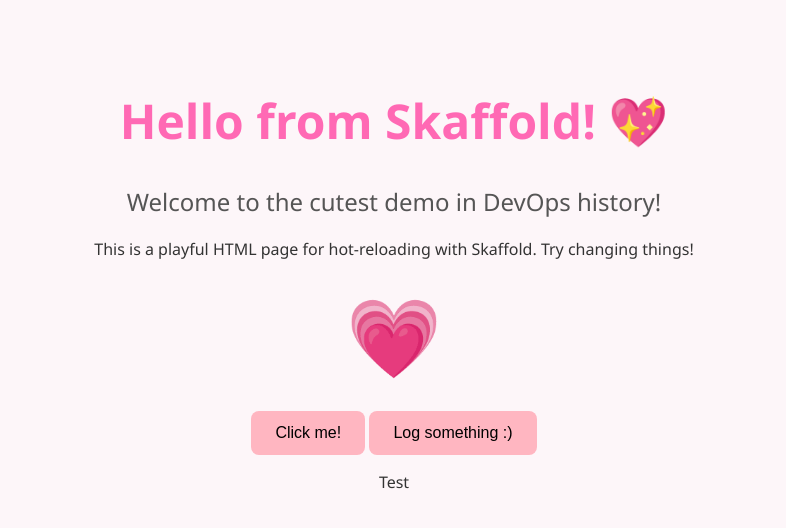
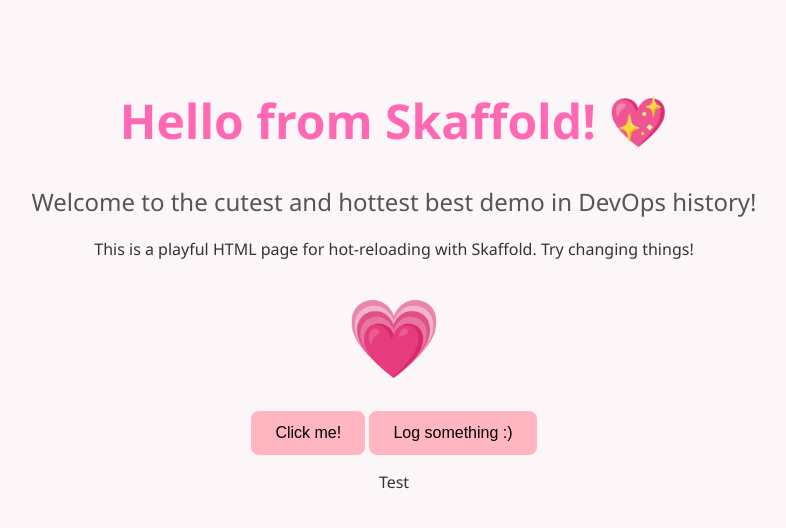
Before and after one commit to antoniamikey/DevOps, a plain HTML site: page index.html in a window 1280 px wide. Shown: the top 528 px of the page, without its empty margins (246-1032 px from the left). Drawn offline with Linux system fonts and the light colour scheme.

Commit message:
Updates HTML and Dockerfile

```diff
--- a/index.html
+++ b/index.html
@@ -52,7 +52,7 @@
 </head>
 <body>
   <h1>Hello from Skaffold! 💖</h1>
-  <h2>Welcome to the cutest demo in DevOps history!</h2>
+  <h2>Welcome to the cutest and hottest best demo in DevOps history!</h2>
   <p>This is a playful HTML page for hot-reloading with Skaffold. Try changing things!</p>
 
   <div class="heart">💗</div>
```
Also changed, not shown: 1 other file.
